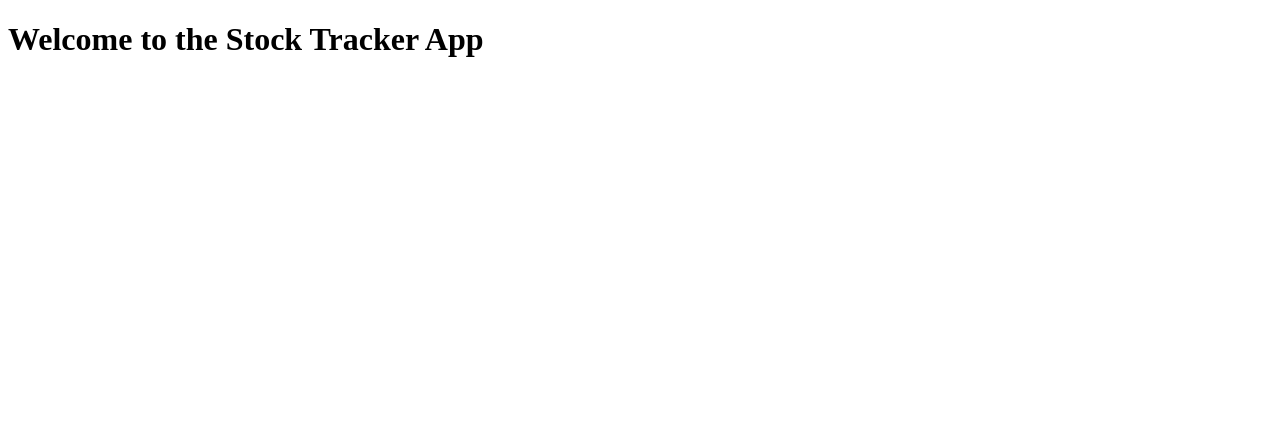
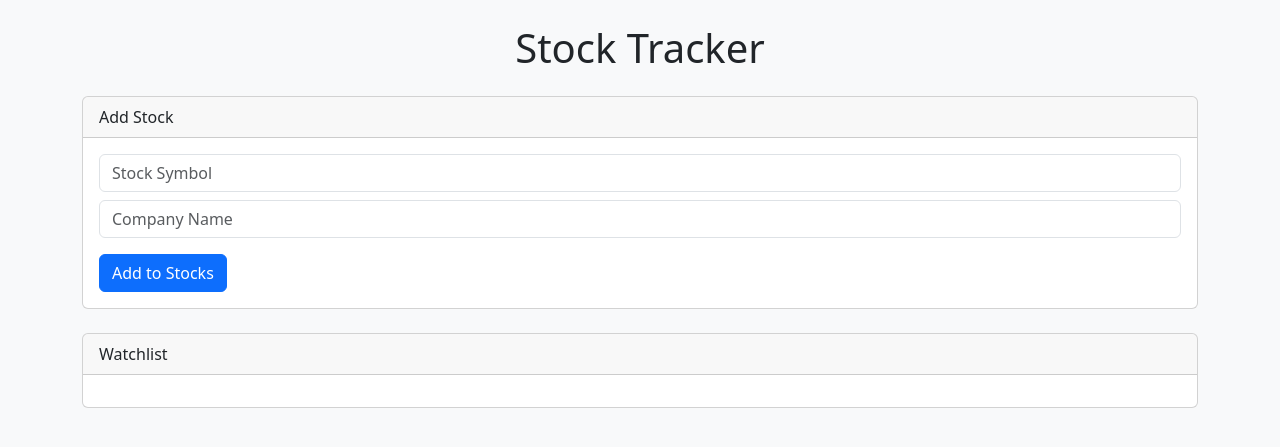
Before and after one commit to sarahembarry/WSAA-Big-Project, a Flask app: template templates/index.html in a window 1280 px wide. Shown: the top 447 px of the page. Run offline with Flask 3, Linux system fonts and the light colour scheme; the template is opened without the code that fills it, so the values that code supplies are empty.

Commit message:
Added basic HTML UI and JS to add stocks

```diff
--- a/app.py
+++ b/app.py
@@ -2,10 +2,11 @@
 # Database setup based on Flask-SQLAlchemy and DigitalOcean tutorials
 # (See README for references)
 
-from flask import Flask, jsonify
+from flask import Flask, jsonify, render_template
 from stock_api import fetch_stock_data
 from models import db  # Import the db instance from models.py
-from routes import stock_routes  # Import blueprint
+from stocks_routes import stock_routes  # Import blueprint stocks
+from watchlist_routes import watchlist_routes # Import blueprint Watchlist
 
 # Create Flask app instance
 app = Flask(__name__)
@@ -16,8 +17,11 @@ app.config['SQLALCHEMY_DATABASE_URI'] = 'sqlite:///stocks.db'
 # Initialize the database with the app
 db.init_app(app)
 
-# Register the blueprint
+# Register the blueprint stocks
 app.register_blueprint(stock_routes, url_prefix='/api/stocks')
+
+# Register the blueprint watchlist
+app.register_blueprint(watchlist_routes, url_prefix='/api/watchlist')
 
 
 # Create the database tables
@@ -25,10 +29,15 @@ with app.app_context():
     db.create_all()
 
 # API route to fetch live stock data for a specific stock symbol
-@app.route('/api/stock/<symbol>')
+@app.route('/api/live/<symbol>')
 def get_stock(symbol):
     data = fetch_stock_data(symbol.upper())
     return jsonify(data)  # Return stock data as JSON
 
+
+@app.route('/')
+def home():
+    return render_template('index.html')
+
 if __name__ == '__main__':
     app.run(debug=True)  # Run the app in debug mode
--- /dev/null
+++ b/static/app.js
@@ -0,0 +1,27 @@
+// JavaScript fetch-based form submission (see README for references: fetch API, preventDefault, JSON.stringify)
+
+document.getElementById('addStockForm').addEventListener('submit', function (e) {
+  e.preventDefault(); // Stop the form from reloading the page
+
+  // Get form input values
+  const symbol = document.getElementById('symbol').value;
+  const companyName = document.getElementById('companyName').value;
+
+  // Send POST request to Flask API to add new stock
+  fetch('/api/stocks/', {
+    method: 'POST',
+    headers: {
+      'Content-Type': 'application/json' // Set request type
+    },
+    body: JSON.stringify({ // Convert data to JSON
+      symbol: symbol,
+      company_name: companyName
+    })
+  })
+  .then(response => response.json()) // Pass JSON response
+  .then(data => {
+    alert(data.message); // Show success message
+    document.getElementById('addStockForm').reset(); // Clear form fields
+  })
+  .catch(err => console.error('Error:', err)); // Log any errors
+});
--- a/templates/index.html
+++ b/templates/index.html
@@ -1,12 +1,48 @@
-<!-- HTML layout style based on Flask template tutorials (see README references) -->
-
+<!--
+  HTML layout styled with Bootstrap 5 (see README references: Bootstrap Cards, Forms, Containers)
+  Linked to app.js for interactivity
+-->
 
 <!DOCTYPE html>
-<html>
+<html lang="en">
 <head>
-    <title>Stock Tracker</title>
+  <meta charset="utf-8">
+  <title>Stock Tracker</title>
+  <!-- Bootstrap CSS from CDN -->
+  <link href="https://cdn.jsdelivr.net/npm/bootstrap@5.3.5/dist/css/bootstrap.min.css" rel="stylesheet">
 </head>
-<body>
-    <h1>Welcome to the Stock Tracker App</h1>
+
+<body class="bg-light">
+
+  <div class="container py-4">
+    <h1 class="text-center mb-4">Stock Tracker</h1>
+
+    <!-- Card: Add Stock Form -->
+    <div class="card mb-4">
+      <div class="card-header">Add Stock</div>
+      <div class="card-body">
+        <form id="addStockForm">
+          <!-- Stock Symbol Input -->
+          <input type="text" id="symbol" class="form-control mb-2" placeholder="Stock Symbol" required>
+          <!-- Company Name Input -->
+          <input type="text" id="companyName" class="form-control mb-3" placeholder="Company Name" required>
+          <!-- Submit Button -->
+          <button class="btn btn-primary" type="submit">Add to Stocks</button>
+        </form>
+      </div>
+    </div>
+
+    <!-- Card: Watchlist Display -->
+    <div class="card">
+      <div class="card-header">Watchlist</div>
+      <div class="card-body" id="watchlistContainer">
+        <!-- Watchlist items will be inserted here by JavaScript -->
+      </div>
+    </div>
+  </div>
+
+  <!-- JavaScript file for handling API requests -->
+  <script src="/static/app.js"></script>
+
 </body>
 </html>
```
Also changed, not shown: models.py (+20 -0 lines), watchlist_routes.py (added, +38 -0 lines), README.md, stocks_routes.py (line endings or trailing spaces).
